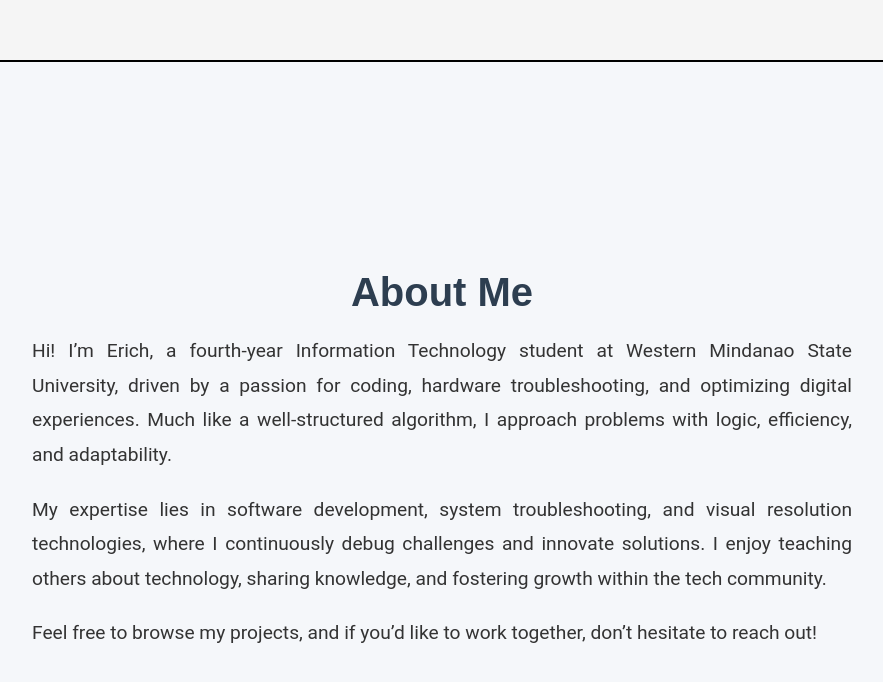
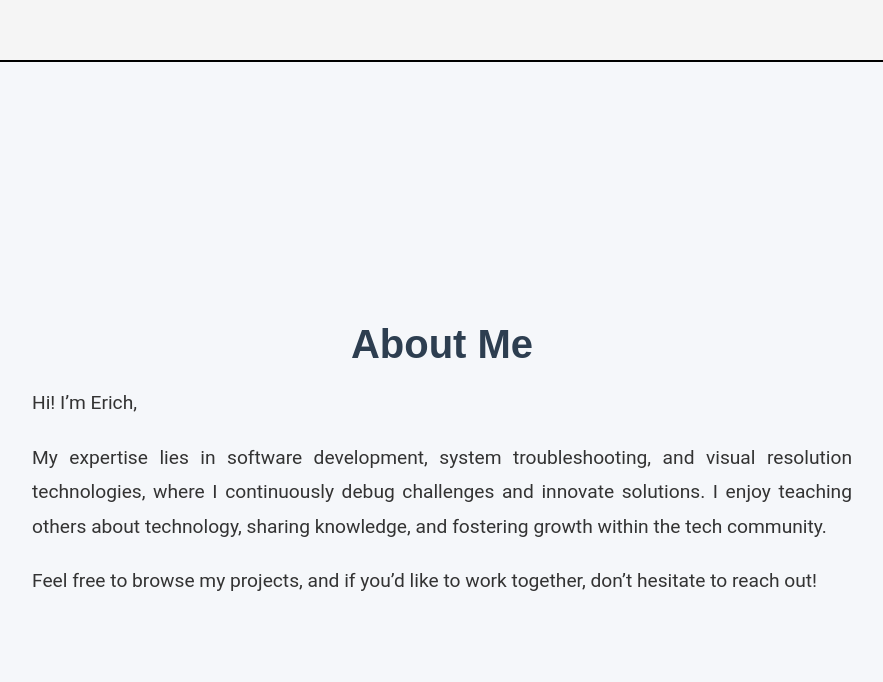
Before and after one commit to erich411/Portfolio, a React (Vite) app: page / in a window 1280 px wide. Shown: the part 740-1422 px from the top of the page, without its empty margins (198-1081 px from the left). Built offline with nearby package versions, Linux system fonts and the light colour scheme.

Commit message:
i changed the title

```diff
--- a/src/components/aboutme.jsx
+++ b/src/components/aboutme.jsx
@@ -7,7 +7,7 @@ const AboutMe = () => {
       <div className="about-content">
         <h1>About Me</h1>
         <p>
-          Hi! I’m Erich, a fourth-year Information Technology student at Western Mindanao State University, driven by a passion for coding, hardware troubleshooting, and optimizing digital experiences. Much like a well-structured algorithm, I approach problems with logic, efficiency, and adaptability.
+          Hi! I’m Erich,
         </p>
         <p>
           My expertise lies in software development, system troubleshooting, and visual resolution technologies, where I continuously debug challenges and innovate solutions. I enjoy teaching others about technology, sharing knowledge, and fostering growth within the tech community.
```
